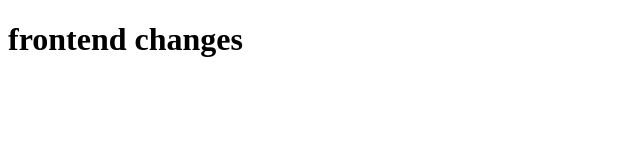
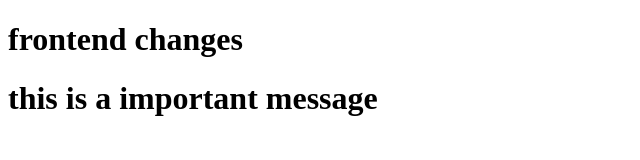
Before and after one commit to deepak45git/samplerepo, a plain HTML site: page index.html in a window 1280 px wide. Shown: the whole page, without its empty margins (0-640 px from the left). Drawn offline with Linux system fonts and the light colour scheme.

```diff
--- a/index.html
+++ b/index.html
@@ -5,6 +5,7 @@
     <meta name="viewport" content="width=device-width, initial-scale=1.0">
     <title>Document</title>
     <h1>frontend changes</h1>
+    <h1>this is a important message</h1>
 </head>
 <body>
 
```
